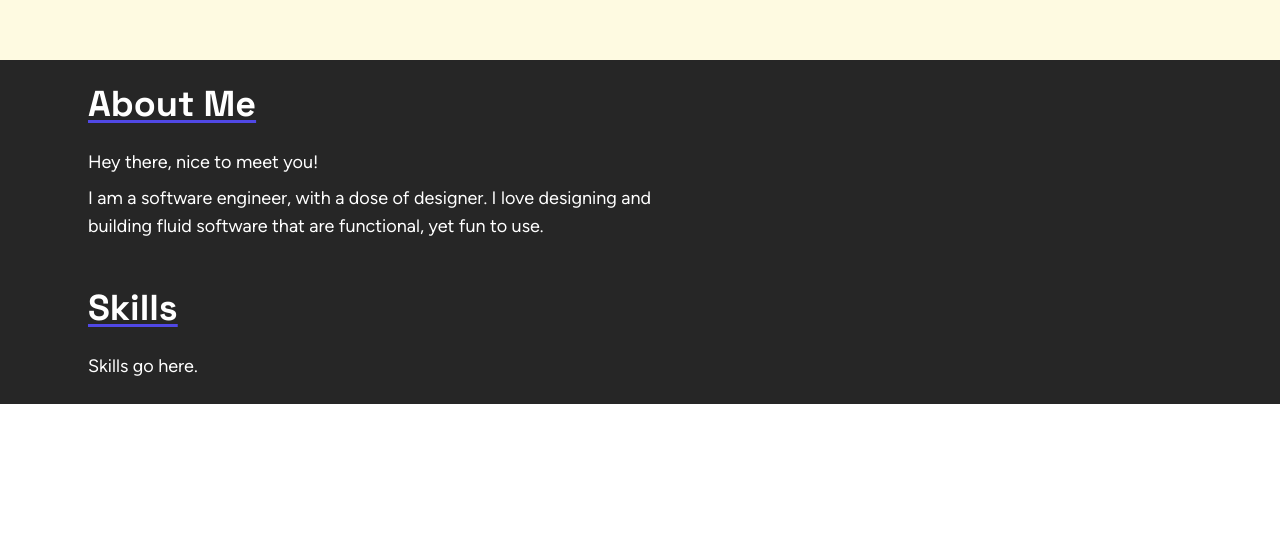
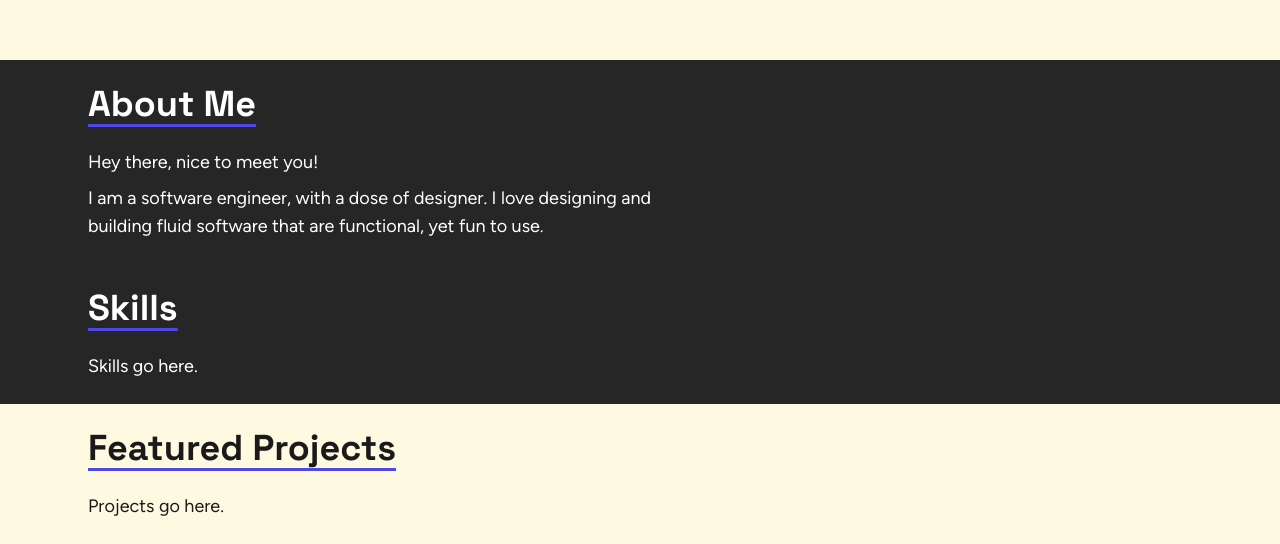
Before and after one commit to lesterong/lesterong.com, a React (Create React App) app: page / in a window 1280 px wide. Shown: the part 740-1284 px from the top of the page. Before the commit the page ends 1144 px from the top, so only its background shows below. Built offline with nearby package versions, Linux system fonts and the light colour scheme.

Commit message:
Initalise projects section

```diff
--- a/src/App.tsx
+++ b/src/App.tsx
@@ -3,6 +3,7 @@ import AboutSection from './sections/AboutSection';
 import HeroSection from './sections/HeroSection';
 import Navbar from './components/Navbar';
 import SkillsSection from './sections/SkillsSection';
+import ProjectsSection from './sections/ProjectsSection';
 
 const App = () => {
   return (
@@ -11,6 +12,7 @@ const App = () => {
       <HeroSection />
       <AboutSection />
       <SkillsSection />
+      <ProjectsSection />
     </>
   );
 };
--- a/src/index.css
+++ b/src/index.css
@@ -29,7 +29,7 @@ h1 {
 }
 
 h2 {
-  @apply font-display text-3xl font-bold underline decoration-indigo-200 underline-offset-4 sm:text-4xl;
+  @apply font-display text-3xl font-bold underline decoration-indigo-200 underline-offset-8 sm:text-4xl;
 }
 
 p {
--- /dev/null
+++ b/src/sections/ProjectsSection.tsx
@@ -0,0 +1,13 @@
+import Bgcolors from '../types/Bgcolors';
+import Section from './Section';
+
+const ProjectsSection = () => (
+  <Section color={Bgcolors.Beige}>
+    <div className="max-w-xl">
+      <h2 className="pt-6">Featured Projects</h2>
+      <p className="pt-6 pb-6">Projects go here.</p>
+    </div>
+  </Section>
+);
+
+export default ProjectsSection;
```
